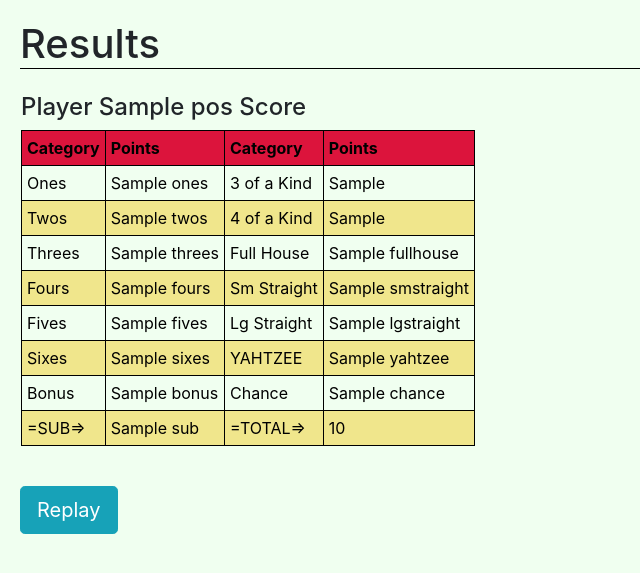
After one commit to d-spence/yahtzee_flask, a Flask app: template yahtzee/templates/results.html in a window 1280 px wide. The commit adds this page. Shown: the top 573 px of the page, without its empty margins (0-640 px from the left). Run offline with Flask 2, Linux system fonts and the light colour scheme; the template is opened without the code that fills it: most values are stand-ins (such as "Sample title", 1, 10 or a date in 2020); some libraries are stand-ins or nearby versions.

Commit message:
Implemented support for multiple players and added a results route.

```diff
--- a/yahtzee/game/utils.py
+++ b/yahtzee/game/utils.py
@@ -35,7 +35,6 @@
             cur_game.round += 1
         else:
             print("Game Over") # Temp
-
 
     cur_game.refresh_turn()
 
--- a/yahtzee/static/main.css
+++ b/yahtzee/static/main.css
@@ -42,6 +42,11 @@
     flex: 40%;
 }
 
+.center
+{
+    flex: 25%
+}
+
 .div-border
 {
     border: 3px solid black;
--- a/yahtzee/templates/play.html
+++ b/yahtzee/templates/play.html
@@ -14,7 +14,7 @@
             </tr>
             <tr style="text-align: center; font-weight: bold;">
                 {% for i in range(5) %}
-                <td>{{ game.dice[i] }}</td>
+                    <td>{{ game.dice[i] }}</td>
                 {% endfor %}
             </tr>
             <tr style="text-align: center;">
--- /dev/null
+++ b/yahtzee/templates/results.html
@@ -0,0 +1,51 @@
+{% extends "layout.html" %}
+{% block content %}
+    <h1 style="border-bottom: 1px solid black;">Results</h1>
+    <div class="row">
+        {% for pos, p in p_scores %}
+            <div class="column center">
+                <h4>Player {{ pos }} Score</h4>
+                <table>
+                    <tr style="background-color: crimson;">
+                        <th>Category</th><th>Points</th>
+                        <th>Category</th><th>Points</th>
+                    </tr>
+                    <tr>
+                        <td>Ones</td><td>{{ p['ones'] }}</td>
+                        <td>3 of a Kind</td><td>{{ p['3ofakind'] }}</td>
+                    </tr>
+                    <tr>
+                        <td>Twos</td><td>{{ p['twos'] }}</td>
+                        <td>4 of a Kind</td><td>{{ p['4ofakind'] }}</td>
+                    </tr>
+                    <tr>
+                        <td>Threes</td><td>{{ p['threes'] }}</td>
+                        <td>Full House</td><td>{{ p['fullhouse'] }}</td>
+                    </tr>
+                    <tr>
+                        <td>Fours</td><td>{{ p['fours'] }}</td>
+                        <td>Sm Straight</td><td>{{ p['smstraight'] }}</td>
+                    </tr>
+                    <tr>
+                        <td>Fives</td><td>{{ p['fives'] }}</td>
+                        <td>Lg Straight</td><td>{{ p['lgstraight'] }}</td>
+                    </tr>
+                    <tr>
+                        <td>Sixes</td><td>{{ p['sixes'] }}</td>
+                        <td>YAHTZEE</td><td>{{ p['yahtzee'] }}</td>
+                    </tr>
+                    <tr>
+                        <td>Bonus</td><td>{{ p['bonus'] }}</td>
+                        <td>Chance</td><td>{{ p['chance'] }}</td>
+                    </tr>
+                    <tr>
+                        <td>=SUB=></td><td>{{ p['sub'] }}</td>
+                        <td>=TOTAL=></td><td>{{ p['total'] }}</td>
+                    </tr>
+                </table><br>
+            </div>
+        {% endfor %}
+    </div>
+
+    <a href="{{ url_for('game.new_game') }}" type="button" class="btn btn-info btn-lg">Replay</a>
+{% endblock content %}
```
Also changed, not shown: yahtzee/game/routes.py (+11 -1 lines).
